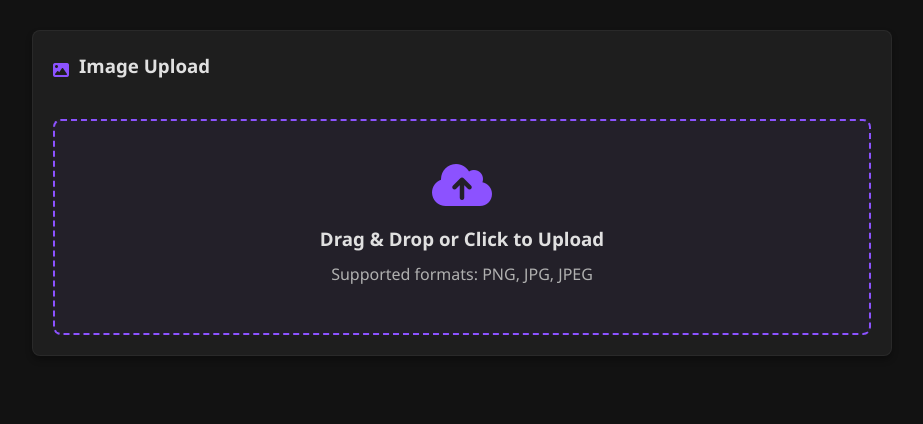
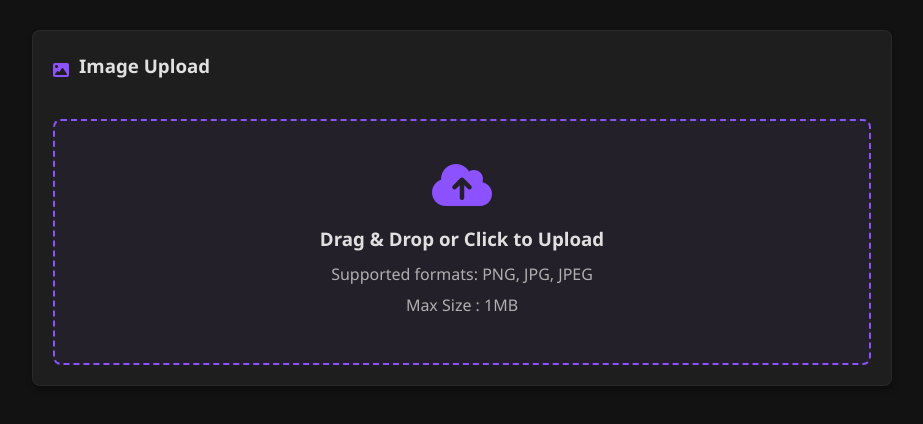
Before and after one commit to yeshu183/AI_Dev_Project, a plain HTML site: page frontend/src/index.html in a window 1280 px wide. Shown: the part 94-518 px from the top of the page, without its empty margins (178-1101 px from the left). Drawn offline with nearby package versions, Linux system fonts and the light colour scheme.

Commit message:
modifications done

```diff
--- a/frontend/src/index.html
+++ b/frontend/src/index.html
@@ -286,6 +286,7 @@
                 <i class="fas fa-cloud-upload-alt"></i>
                 <h3>Drag & Drop or Click to Upload</h3>
                 <p>Supported formats: PNG, JPG, JPEG</p>
+                <p>Max Size : 1MB</p>
                 <input type="file" id="imageInput" accept="image/*">
             </div>
         </div>
```
Also changed, not shown: feedback_data/images/5fbb6314-bbf5-4e6a-abcd-d2208143c90e.png (added), feedback_data/images/d1e15429-96b8-4755-8e44-da2e2061627f.png (added), feedback_data/images/dbe3750e-688d-4e6f-8d2f-38d5ee255451.png (added), feedback_data/labels/5fbb6314-bbf5-4e6a-abcd-d2208143c90e.txt (added), feedback_data/labels/d1e15429-96b8-4755-8e44-da2e2061627f.txt (added), feedback_data/labels/dbe3750e-688d-4e6f-8d2f-38d5ee255451.txt (added), pipeline.png (added), 2 other files.
